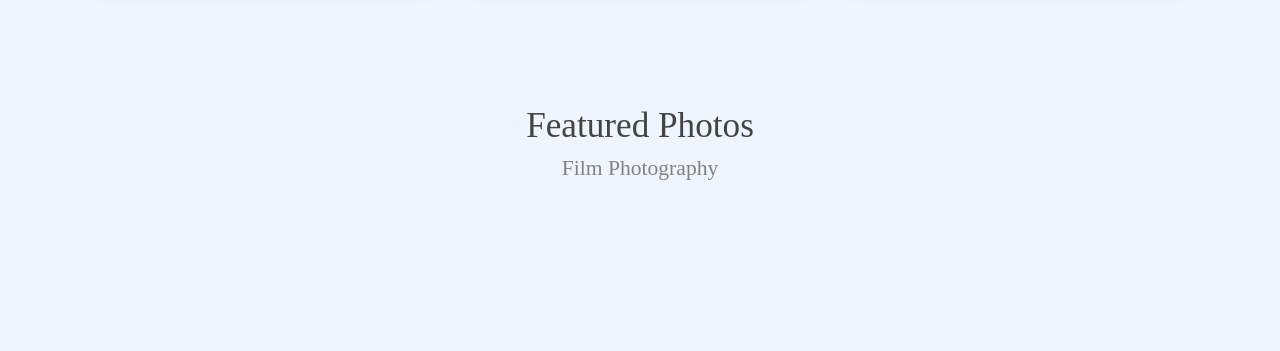
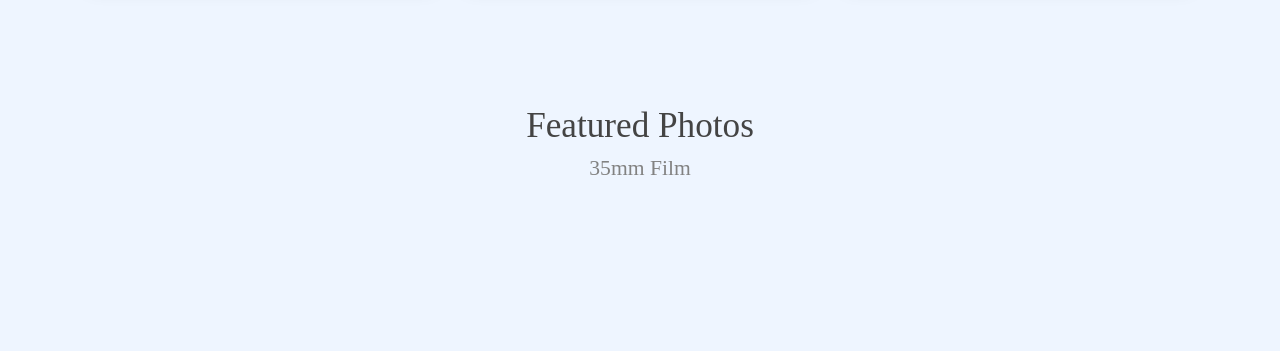
Before and after one commit to ramenhog/dove, a Jekyll site: the page built from index.html, in a window 1280 px wide. Shown: the part 1258-1609 px from the top of the page. Built offline with Jekyll 4.4.1, drawn with Linux system fonts in a browser that asks for light colours; some web fonts are replaced.

Commit message:
Update index.html
changed the photos subtitle

```diff
--- a/index.html
+++ b/index.html
@@ -56,7 +56,7 @@ layout: frontpage
   <div class="container">
     <div class="section__header">
       <h2 class="section__title">Featured Photos</h2>
-      <h3 class="section__description">Film Photography</h3>
+      <h3 class="section__description">35mm Film</h3>
     </div>
     <div class="masonry">
       {% for image in site.static_files %}
```
